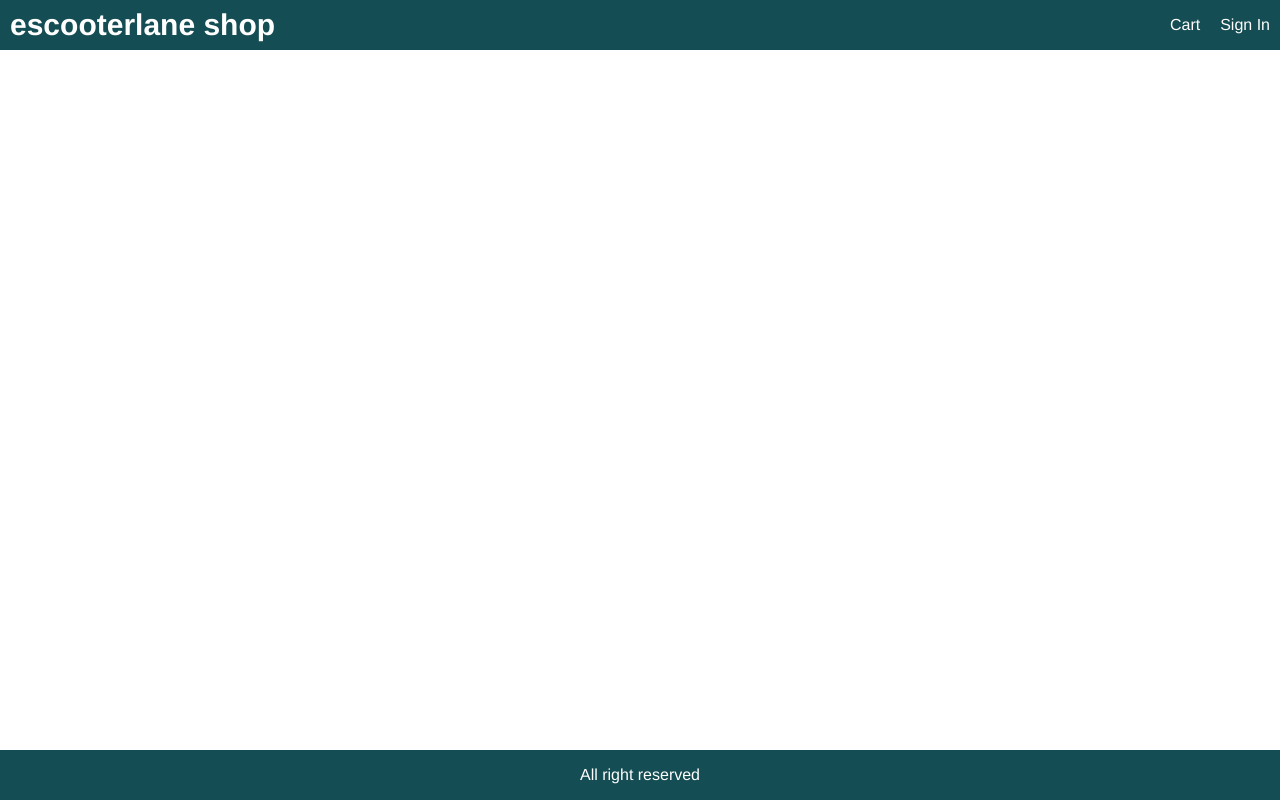
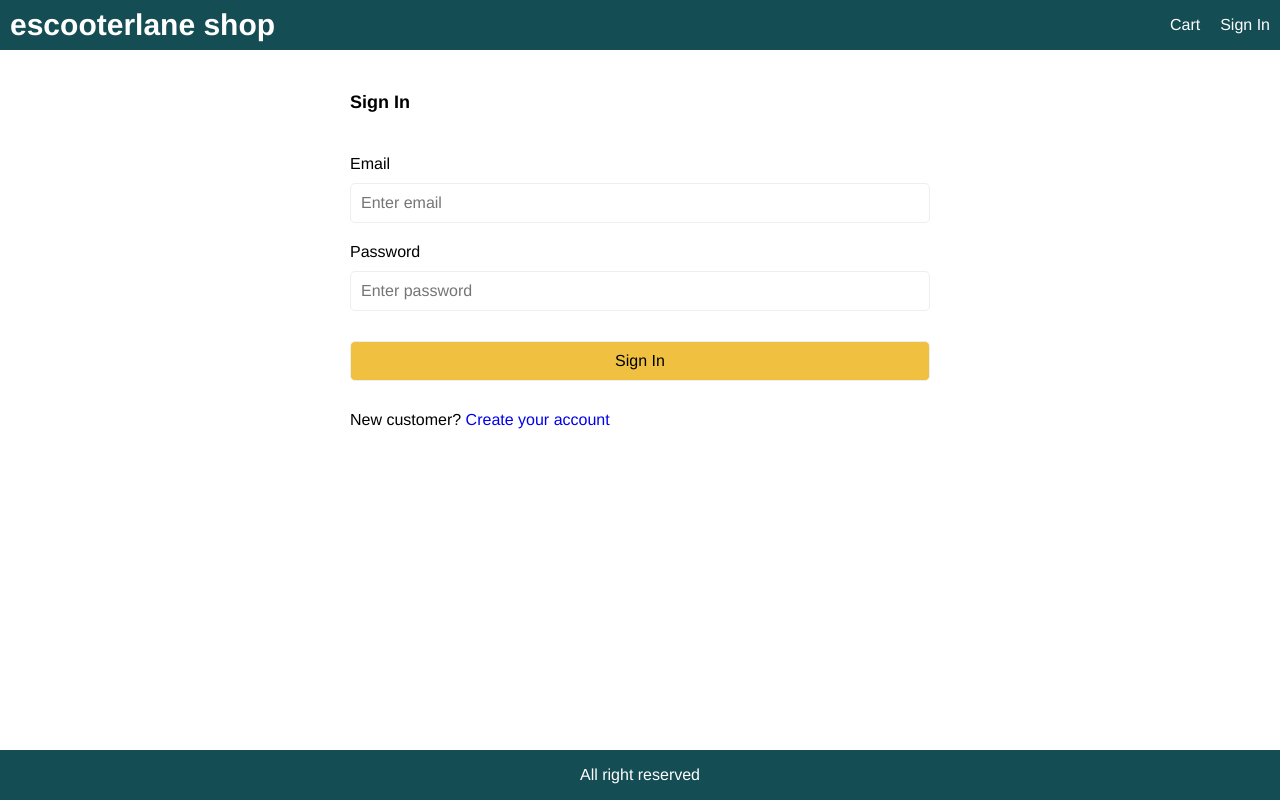
Before and after one commit to maya-salcedo/escooter-shop, a React (Create React App) app in the folder client/: page /signin in a window 1280 px wide. Built offline with nearby package versions, Linux system fonts and the light colour scheme.

Commit message:
created and styled  sign in screen

```diff
--- a/client/src/App.js
+++ b/client/src/App.js
@@ -4,6 +4,7 @@
 import CartScreen from './screens/CartScreen';
 import HomeScreen from './screens/HomeScreen';
 import ProductScreen from './screens/ProductScreen';
+import SigninScreen from './screens/SigninScreen';
 
 const App = () => {
   const cart = useSelector(state => state.cart); //to get access to cart items from redux
@@ -29,6 +30,7 @@
       <main>
         <Route path="/cart/:id?" component={CartScreen}></Route>
         <Route path="/product/:id" component={ProductScreen}></Route>
+        <Route path="/signin" component={SigninScreen}></Route>
         <Route path="/" component={HomeScreen} exact></Route>
       </main>
       <footer className="row center">All right reserved</footer>
--- a/client/src/index.css
+++ b/client/src/index.css
@@ -194,3 +194,20 @@
   color: #cf0000;
   background-color: #ffe0e0e0;
 }
+
+/* Form */
+.form {
+  max-width: 60rem;
+  margin: 0 auto;
+}
+
+.form > div {
+  display: flex;
+  flex-direction: column;
+  margin: 1rem;
+}
+
+.form label {
+  margin: 1rem 0;
+  display: block;
+}
--- /dev/null
+++ b/client/src/screens/SigninScreen.js
@@ -0,0 +1,41 @@
+import React, { useState } from 'react';
+import { Link } from 'react-router-dom';
+
+const SigninScreen = () => {
+
+  const [email, setEmail] = useState('');
+  const [password, setPassword] = useState('');
+  const submitHandler = (e) => {
+    e.preventDefault();
+    //To do: Sign in action
+  };
+  return(
+    <div>
+      <form className="form" onSubmit={submitHandler}>
+        <div>
+          <h1>Sign In</h1>
+        </div>
+        <div>
+          <label htmlFor="email">Email</label>
+          <input type="email" id="email" placeholder="Enter email" required onChange={e => setEmail(e.target.value)} />
+        </div>
+        <div>
+          <label htmlFor="password">Password</label>
+          <input type="password" id="password" placeholder="Enter password" required onChange={e => setPassword(e.target.value)} />
+        </div>
+        <div>
+          <label />
+          <button className="primary" type="submit">Sign In</button>
+        </div>
+        <div>
+          <label />
+          <div>
+            New customer? <Link to="/register">Create your account</Link>
+          </div>
+        </div>
+      </form>
+    </div>
+  );
+}
+
+export default SigninScreen;
```
